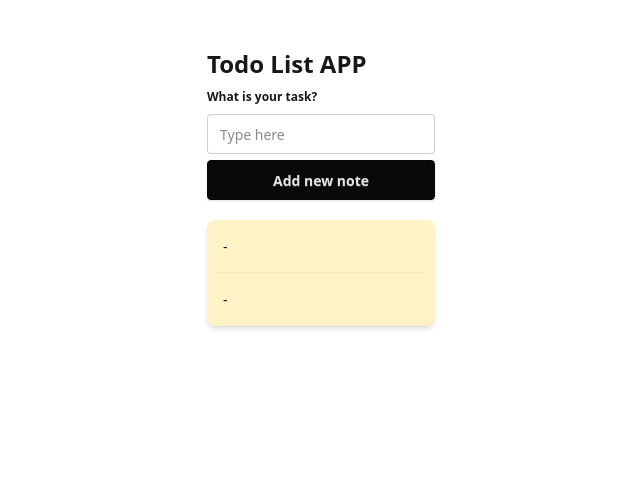
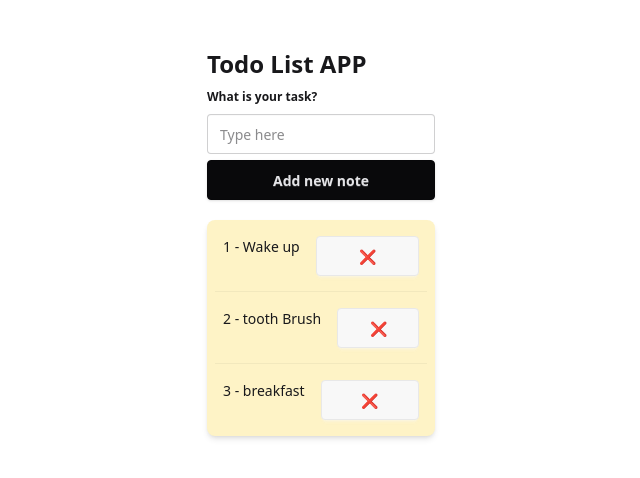
Before and after one commit to nextzenites/react-todolist, a React (Vite) app: page / in a window 1280 px wide. Shown: the top 478 px of the page, without its empty margins (319-959 px from the left). Built offline with nearby package versions, Linux system fonts and the light colour scheme.

Commit message:
Delete notes

```diff
--- a/src/App.jsx
+++ b/src/App.jsx
@@ -3,7 +3,9 @@ import { useState } from "react"
 function App() {
 
   const notes = [
-    {},{}
+    { id: 1, text: 'Wake up' },
+    { id: 2, text: 'tooth Brush' },
+    { id: 3, text: 'breakfast' }
   ]
 
   // object  { key: value }
@@ -23,6 +25,11 @@ function App() {
     ]);
 
     console.log(text)
+  }
+
+  const handleNoteDelete = (id) => {
+    const notes = myNotes.filter(note => note.id != id)
+    setMyNotes([...notes])
   }
 
   return (
@@ -53,6 +60,7 @@ function App() {
                       <div>
                         <div> {note.id} - {note.text} </div>
                       </div>
+                      <button className="btn" onClick={() => handleNoteDelete(note.id)}>❌</button>
                     </li>
 
                   );
```
